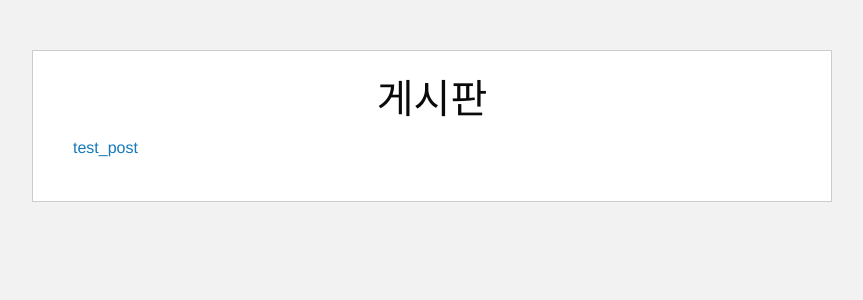
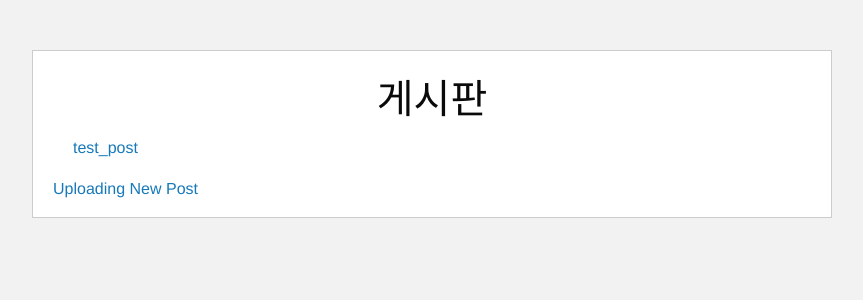
Before and after one commit to wonddackmon/final, a Django app: page /board/ in a window 1280 px wide. Shown: the top 300 px of the page, without its empty margins (208-1071 px from the left). Run offline with Django 4.2, Linux system fonts and the light colour scheme; data comes from the database, SQL or seed files in the repository; some libraries are stand-ins or nearby versions.

Commit message:
modifying writing.html

```diff
--- a/car_sharing/main/templates/main/board.html
+++ b/car_sharing/main/templates/main/board.html
@@ -70,6 +70,8 @@
         {% endfor %}
         <div class="board-image-container">
 
+        <button><a href="{% url '/board/writing' %}">Uploading New Post</a></button>
+
         </div>
     </div>
 </body>
--- a/car_sharing/main/templates/main/writing.html
+++ b/car_sharing/main/templates/main/writing.html
@@ -12,8 +12,7 @@
         <input type="text" name="postname"><br>
         write here ... <br>
         <textarea rows="10" cols="50" name="contents"></textarea><br>
-        <input type="file" name="mainphoto"><br>
-        <input type="submit" value="글쓰기">
+        <input type="submit" value="Complete">
     </form>
 </body>
 </html>
--- a/car_sharing/main/urls.py
+++ b/car_sharing/main/urls.py
@@ -12,4 +12,6 @@ urlpatterns=[
     path('board/', board, name='blog'),
     # URL:80/blog/숫자로 접속하면 게시글-세부페이지(posting)
     path('board/<int:pk>', posting, name="posting"),
+    # 글쓰기 페이지
+    path('board/writing', new_post),
 ]
--- a/car_sharing/main/views.py
+++ b/car_sharing/main/views.py
@@ -1,6 +1,8 @@
 from django.shortcuts import render
 # View에 Model(Post 게시글) 가져오기
 from .models import Post
+
+from django.shortcuts import redirect
 
 # Create your views here.
 def index(request):
@@ -19,3 +21,18 @@ def posting(request, pk):
     post = Post.objects.get(pk=pk)
     # posting.html 페이지를 열 때, 찾아낸 게시글(post)을 post라는 이름으로 가져옴
     return render(request, 'main/posting.html', {'post':post})
+
+def new_post(request):
+    if request.method == 'POST':
+        if request.POST['mainphoto']:
+            new_article=Post.objects.create(
+                postname=request.POST['postname'],
+                contents=request.POST['contents'],
+            )
+        else:
+            new_article=Post.objects.create(
+                postname=request.POST['postname'],
+                contents=request.POST['contents'],
+            )
+        return redirect('main/board.html')
+    return render(request, 'main/writing.html')
```
